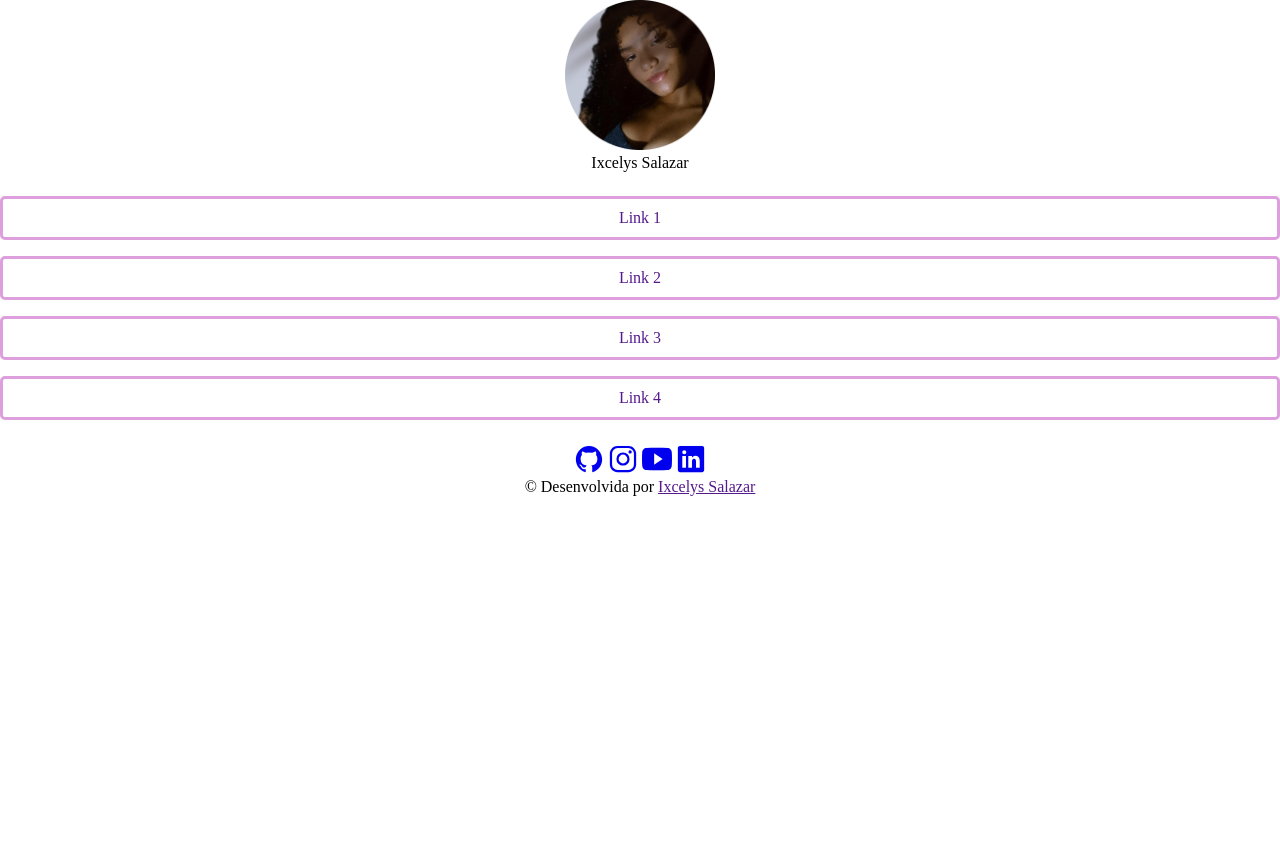
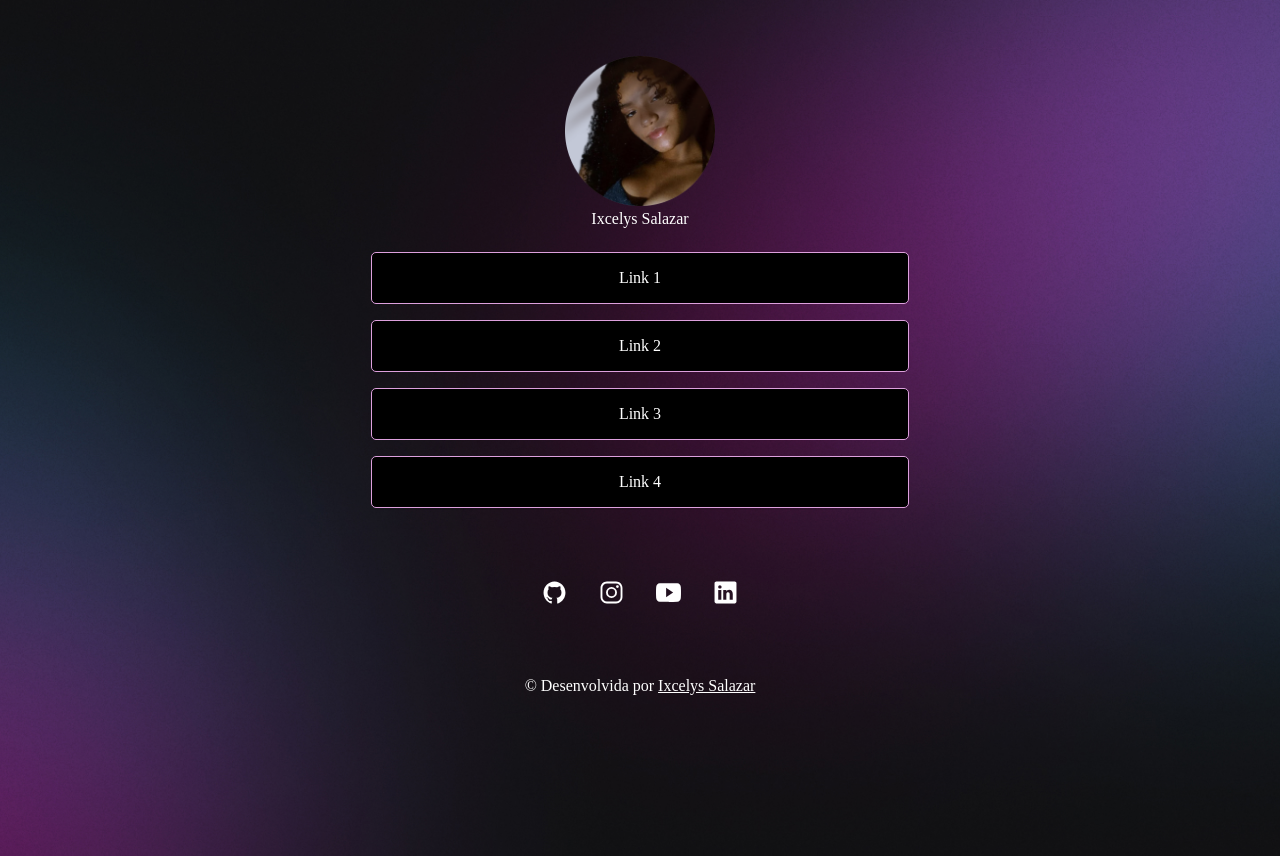
Before and after one commit to ixcelys-senac/ixcelys-senac, a plain HTML site: page aula-dia-31/index.html in a window 1280 px wide. Before the commit the page ends 800 px from the top, so only its background shows below. Drawn offline with nearby package versions, Linux system fonts and the light colour scheme.

Commit message:
alterações

```diff
--- a/aula-dia-31/css/style.css
+++ b/aula-dia-31/css/style.css
@@ -6,38 +6,75 @@
 
 }
 
+body * {
+    color: white;
+}
+ body {
+    background: url('../assets/bg-desktop.jpg') no-repeat top center/cover;
+    height: 100vh;
+}
+
 #container {
     text-align: center;
+    width: 100%;
+    max-width: 588px; ;
+    margin: 56px auto 0;
+
 }
 
 #perfil {
-margin-bottom: 24px;
+    margin-bottom: 24px;
 }
-
+#perfil img{
+    height:150px;
+}
 ul {
+    list-style:none;
     display: flex;
     flex-direction: column;
     gap: 16px;
     margin-bottom: 24px;
 
 }
-
 ul li a {
     text-decoration: none;
-    border: 3px solid plum;
+    background: black;
+    border: 1px solid plum;
     border-radius: 5px;
     display: flex;
     justify-content: center;
-    padding:10px;
+    padding: 16px;
+    margin: 0 25px;
+}
+ ul li a:hover{
+    border: 1.5px solid white;
+    background: plum;
+ }
+#linksSocial ion-icon{
+    height: 25px;
+    width:25px;
 }
 
-
-#perfil img{
-    height:150px;
-    width:150px;
+#linksSocial {
+    display: flex;
+    justify-content:center;
+    margin: 56px auto;
 }
 
-#linksSocial ion-icon{
-    height: 30px;
-    width:30px;
+#linksSocial a{
+    font-size: 24px;
+    display: flex;
+    border-radius: 50%;
+    padding: 16px;
 }
+
+#linksSocial a:hover{
+    background: plum;
+}
+
+/* media queries */
+@media (max-width: 700px) {
+    body {
+        background: url('../assets/bg-mobile.jpg') no-repeat top center/cover;
+    }
+}
```
Also changed, not shown: aula-dia-31/assets/bg-desktop.jpg (added), aula-dia-31/assets/bg-mobile.jpg (added).
